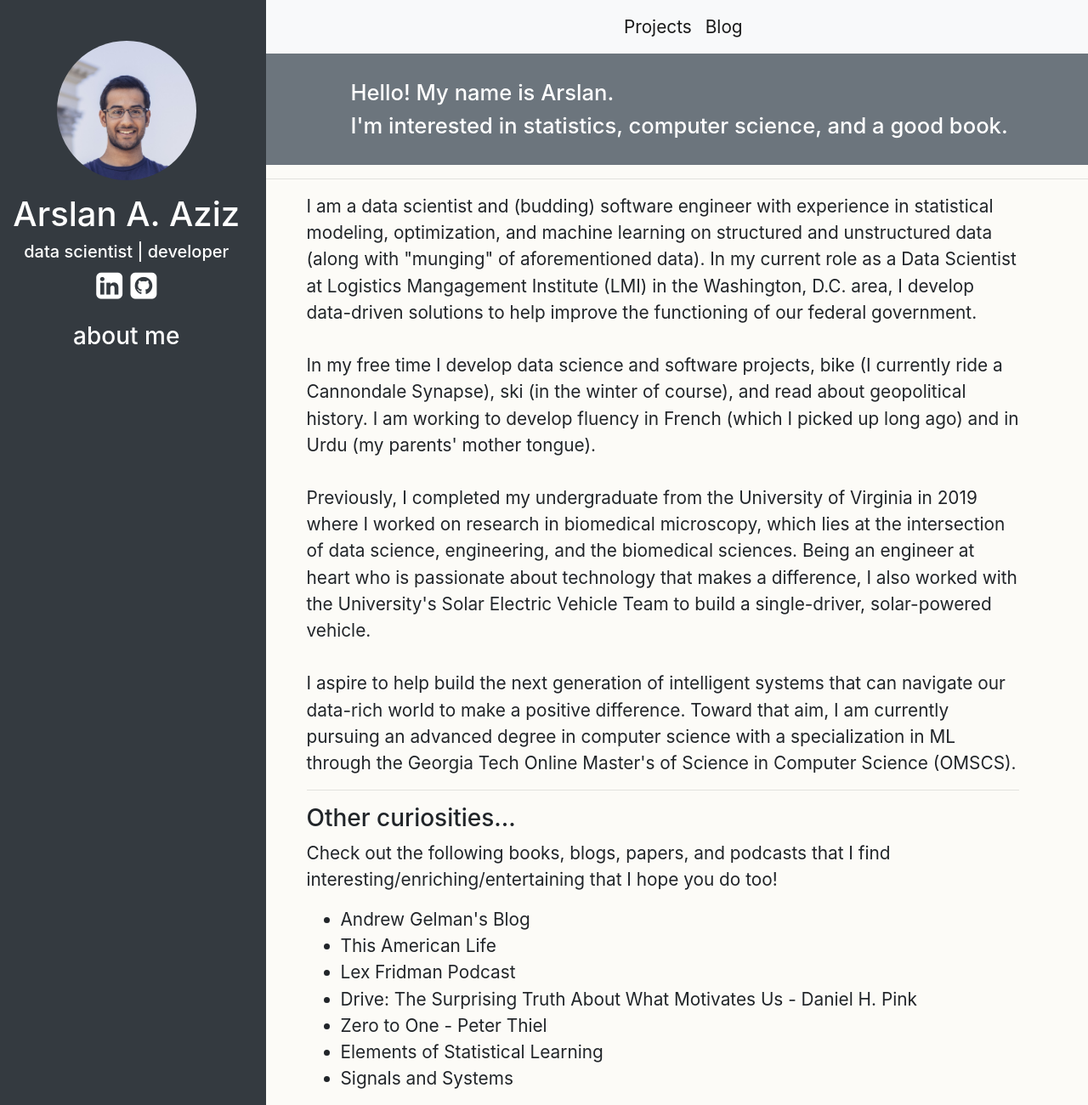
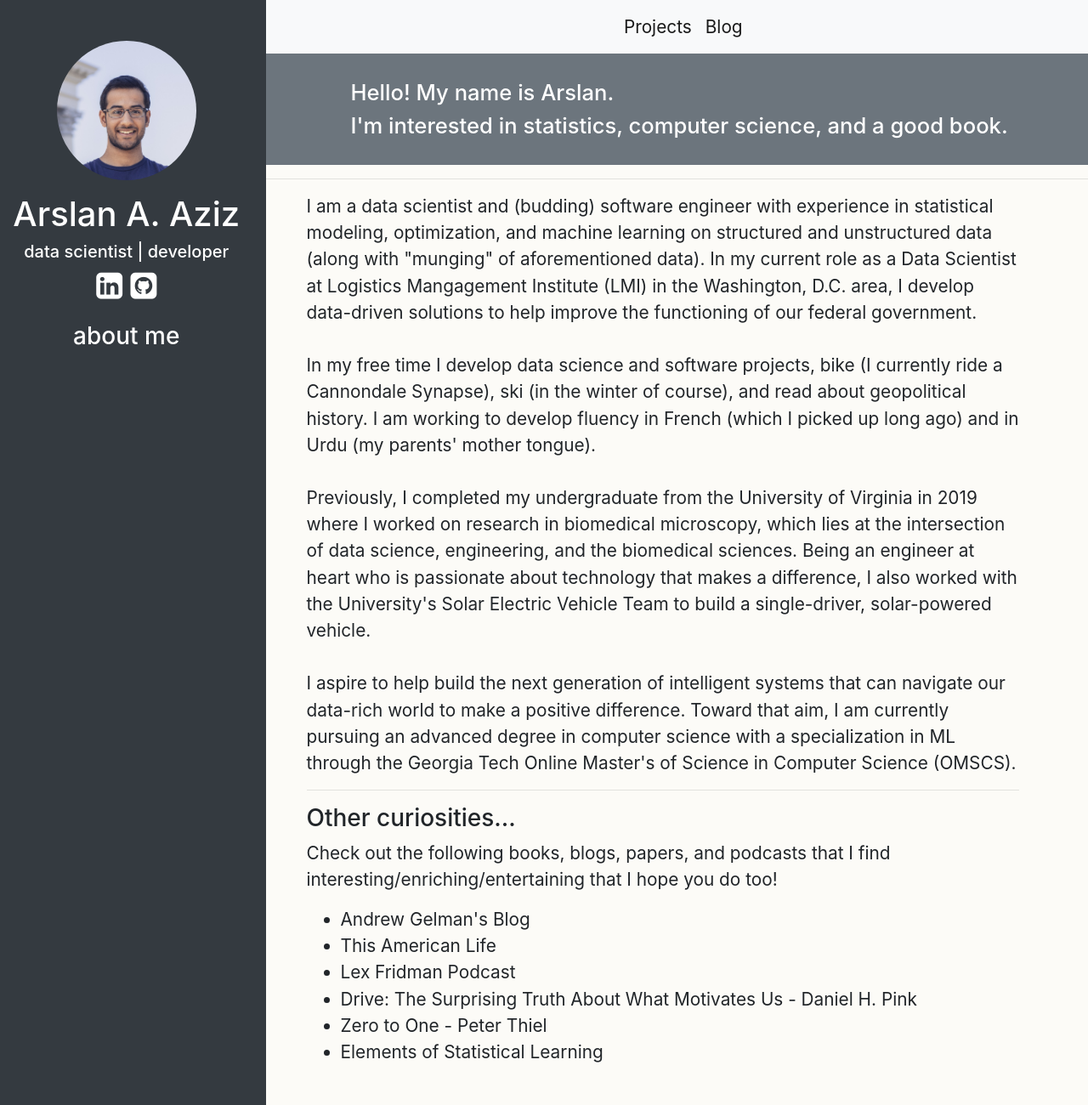
Before and after one commit to arslan-aziz/arslan-aziz.github.io, a Jekyll site: the page built from aboutme.html, in a window 1280 px wide. Shown: the whole page at 85% size. Built offline with Jekyll 4.4.1, drawn with Linux system fonts in a browser that asks for light colours.

Commit message:
update aboume list

```diff
--- a/aboutme.html
+++ b/aboutme.html
@@ -44,7 +44,6 @@ title: About Me
                 <li>Drive: The Surprising Truth About What Motivates Us - Daniel H. Pink</li>
                 <li>Zero to One - Peter Thiel</li>
                 <li>Elements of Statistical Learning</li>
-                <li>Signals and Systems</li>
             </ul>
         </p>
     </div>
```
